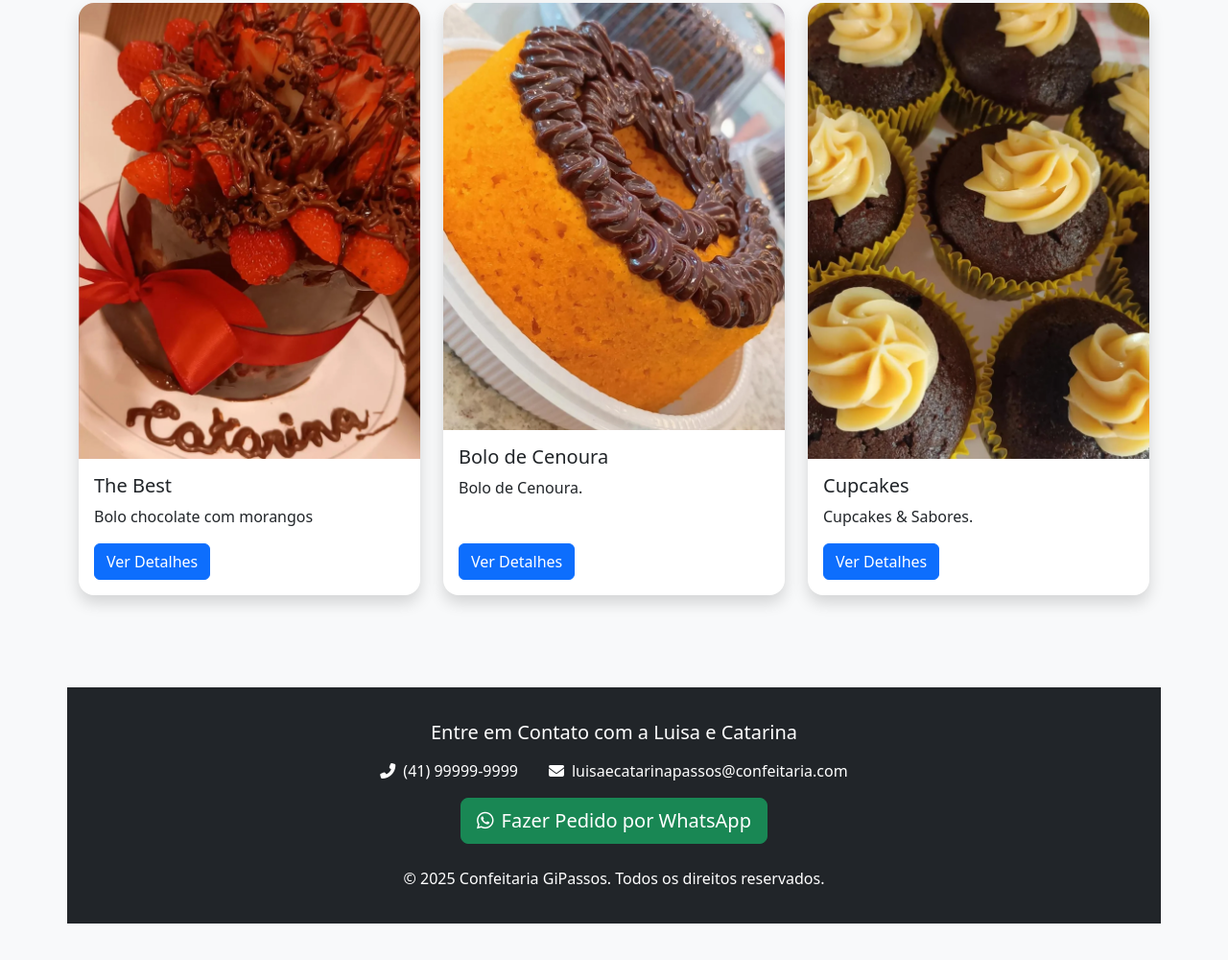
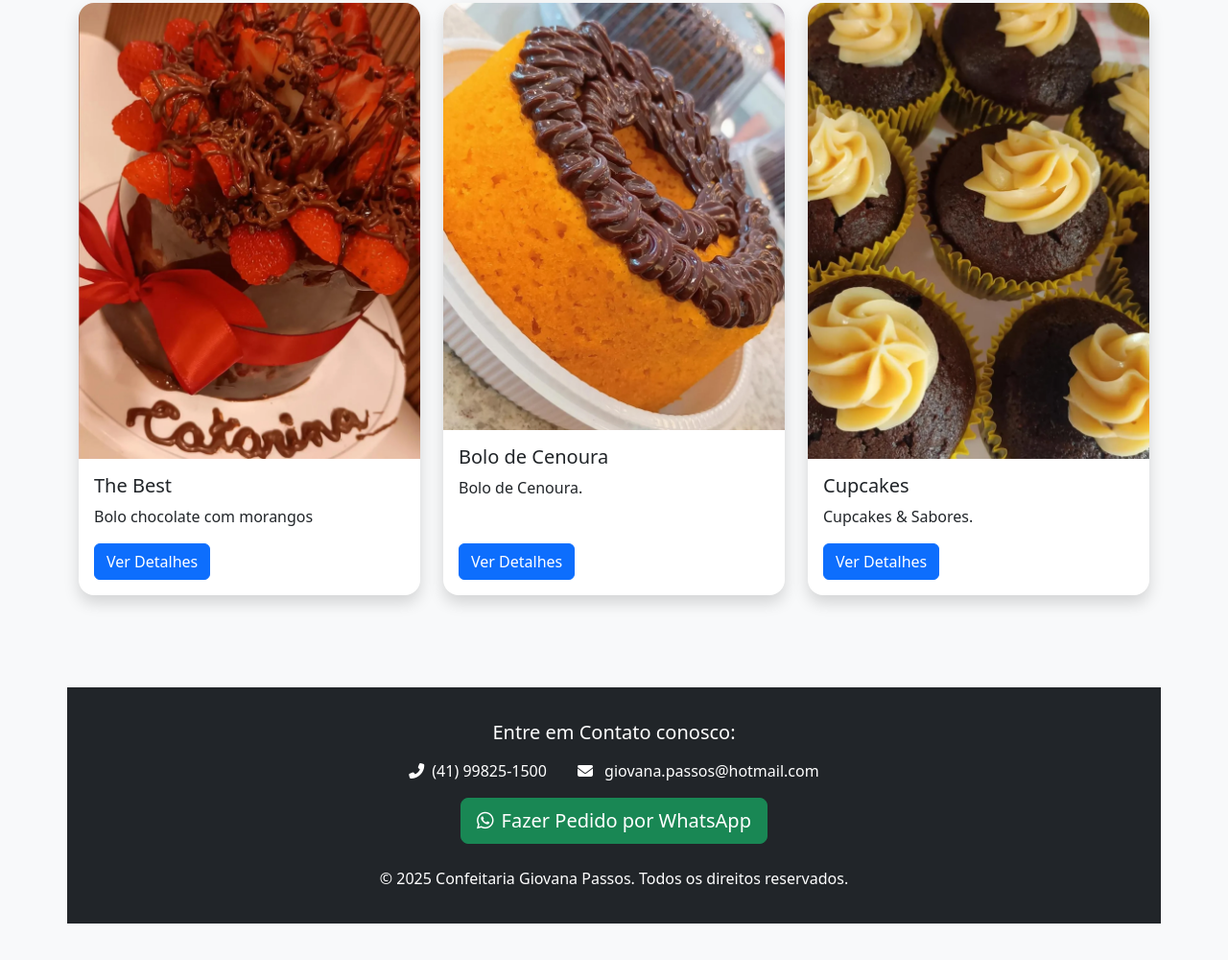
Before and after one commit to passosleandro/confeitaria., a plain HTML site: page index.html in a window 1280 px wide. Shown: the part 2759-3759 px from the top of the page at 96% size. Drawn offline with nearby package versions, Linux system fonts and the light colour scheme; a small style sheet from the web is missing.

Commit message:
Add files via upload

```diff
--- a/index.html
+++ b/index.html
@@ -170,23 +170,23 @@
     <!-- Seção do Rodapé -->
     <footer class="bg-dark text-white py-4 mt-5">
         <div class="container text-center">
-            <h5 class="mb-3">Entre em Contato com a Luisa e Catarina</h5>
+            <h5 class="mb-3">Entre em Contato conosco:</h5>
             <ul class="list-unstyled d-flex justify-content-center mb-3">
                 <li class="mx-3">
-                    <a href="tel:+5541 99999 8888" class="text-white text-decoration-none">
-                        <i class="fas fa-phone-alt me-2"></i>(41) 99999-9999
+                    <a href="tel:+55 41 9825-1500" class="text-white text-decoration-none">
+                        <i class="fas fa-phone-alt me-2"></i>(41) 99825-1500
                     </a>
                 </li>
                 <li class="mx-3">
                     <a href="mailto:contato@exemplo.com.br" class="text-white text-decoration-none">
-                        <i class="fas fa-envelope me-2"></i>luisaecatarinapassos@confeitaria.com
+                        <i class="fas fa-envelope me-2"></i> giovana.passos@hotmail.com
                     </a>
                 </li>
             </ul>
             <a href="https://wa.me/5545999999999?text=Olá!%20Gostaria%20de%20fazer%20um%20pedido." target="_blank" class="btn btn-success btn-lg">
                 <i class="fab fa-whatsapp me-2"></i>Fazer Pedido por WhatsApp
             </a>
-            <p class="mt-4 mb-0">&copy; 2025 Confeitaria GiPassos. Todos os direitos reservados.</p>
+            <p class="mt-4 mb-0">&copy; 2025 Confeitaria Giovana Passos. Todos os direitos reservados.</p>
         </div>
     </footer>
 
```
